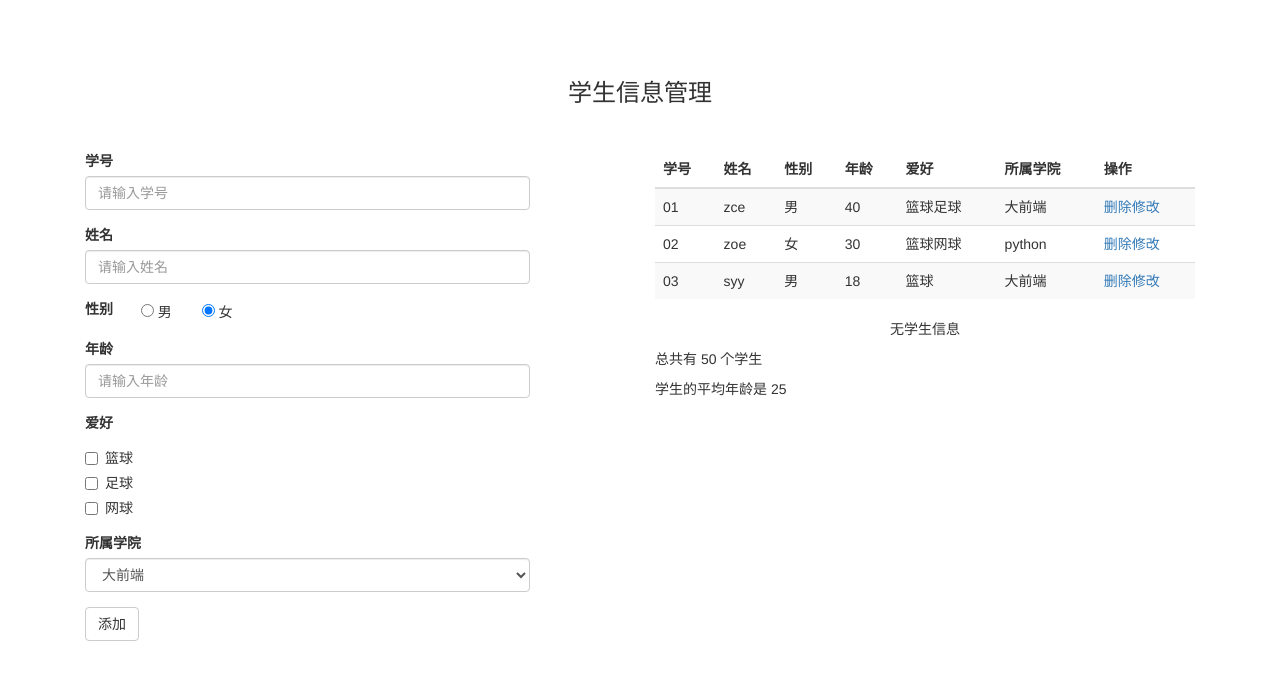
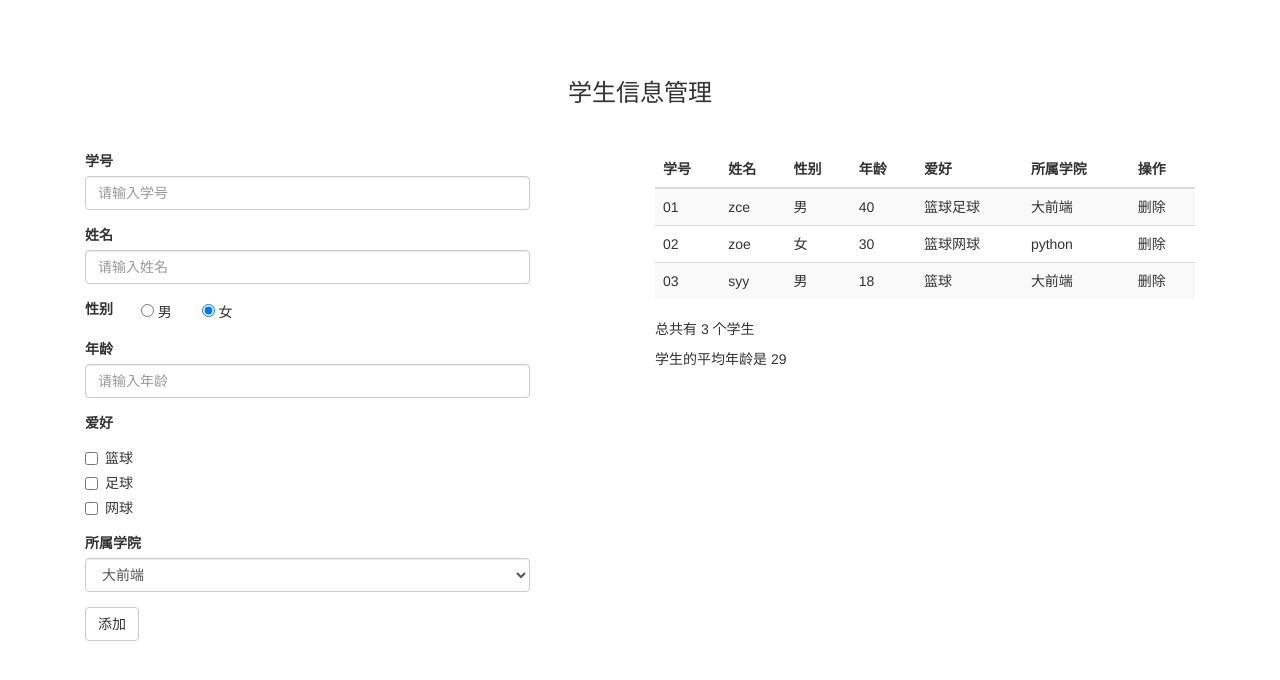
Before and after one commit to hnnaulsy/ReactTodo, a React (Create React App) app: page / in a window 1280 px wide. Shown: the top 680 px of the page. Built offline with nearby package versions, Linux system fonts and the light colour scheme.

Commit message:
计算平均值等

```diff
--- a/src/App.js
+++ b/src/App.js
@@ -62,7 +62,7 @@ class App extends Component {
     const studentList = JSON.parse(JSON.stringify(this.state.studentList))
 
     // 02 从拷贝后的原数据中查找 number 所对应的项
-    const index = studentList.findIndex(student => student.number == number)
+    const index = studentList.findIndex(student => student.number === number)
 
     // 03 利用上述的 index 将目标项从数组中删除
     studentList.splice(index, 1)
--- a/src/Components/StudentList.js
+++ b/src/Components/StudentList.js
@@ -9,7 +9,14 @@ class StudentList extends Component {
   }
   render() {
     const { studentList } = this.props
-    console.log(studentList, 2222)
+    // 定义变量存放年纪之和
+    let totalAge = 0
+    // 定义变量存放平均年龄
+    let averAge = 0
+    studentList.forEach(hobby => totalAge += Number(hobby.age))
+
+    // 计算平均值
+    averAge = Math.floor(totalAge / studentList.length)
     return (
       <div className="col-md-6 col-md-offset-1">
         <table className="table table-striped table-hover">
@@ -42,8 +49,7 @@ class StudentList extends Component {
                     </td>
                     <td>{student.college}</td>
                     <td>
-                      <a href="#" onClick={(ev) => { this.rmStudent(`${student.number}`, ev) }}>删除</a>
-                      <a href="#">修改</a>
+                      <span onClick={(ev) => { this.rmStudent(`${student.number}`, ev) }}>删除</span>
                     </td>
                   </tr>
                 )
@@ -52,9 +58,9 @@ class StudentList extends Component {
           </tbody>
 
         </table>
-        <p className="text-center">无学生信息</p>
-        <p>总共有 50 个学生</p>
-        <p>学生的平均年龄是 25</p>
+        { studentList.length > 0 ? null : <p className="text-center">无学生信息</p>}
+        <p>总共有 {studentList.length} 个学生</p>
+        <p>学生的平均年龄是 {averAge}</p>
       </div>
     )
   }
```
